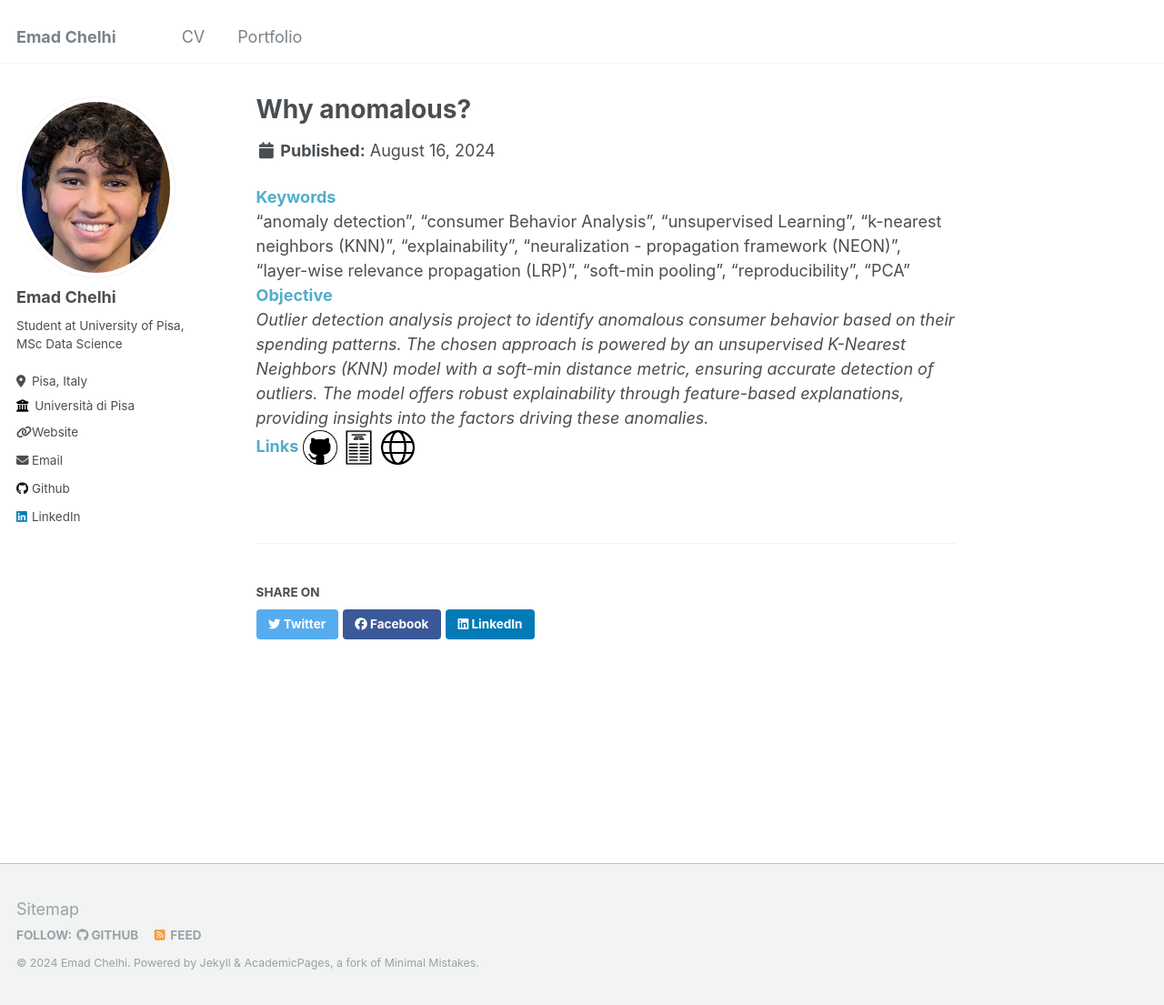
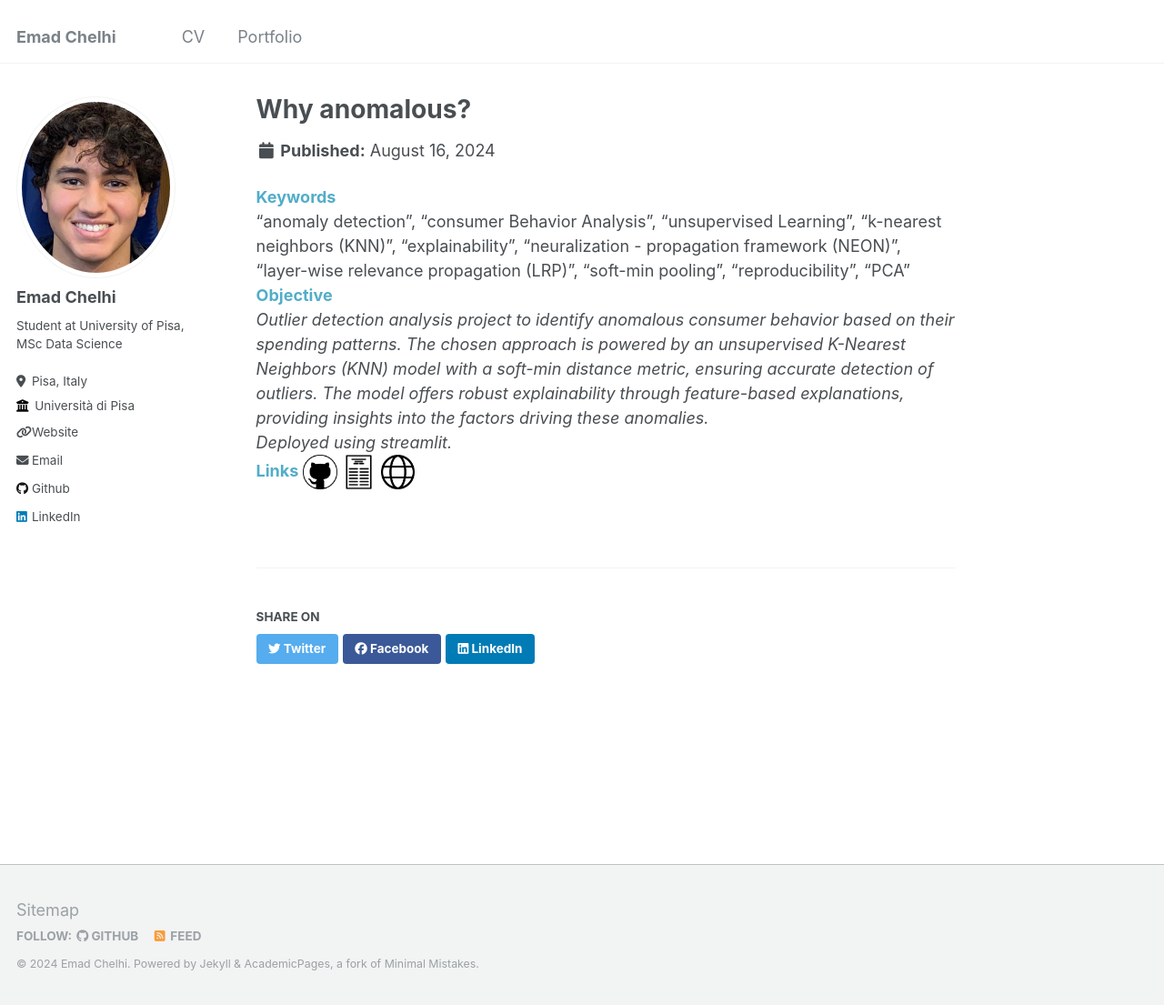
Before and after one commit to EmadChelhi/EmadChelhi.github.io, a Jekyll site: the page built from _portfolio/portfolio-11.md, in a window 1280 px wide and 1105 px high. Shown: the whole window at 91% size. Built offline with Jekyll 4.4.1, drawn with Linux system fonts in a browser that asks for light colours.

Commit message:
Update portfolio-11.md

```diff
--- a/_portfolio/portfolio-11.md
+++ b/_portfolio/portfolio-11.md
@@ -8,6 +8,7 @@ permalink: /projects/why_anomalous/
 <span style="color:rgba(82,173,200,255)"> **Keywords** </span>\
 "anomaly detection", "consumer Behavior Analysis", "unsupervised Learning", "k-nearest neighbors (KNN)", "explainability", "neuralization - propagation framework (NEON)", "layer-wise relevance propagation (LRP)", "soft-min pooling", "reproducibility", "PCA" \
 <span style="color:rgba(82,173,200,255)">**Objective**</span>\
-*Outlier detection analysis project to identify anomalous consumer behavior based on their spending patterns. The chosen approach is powered by an unsupervised K-Nearest Neighbors (KNN) model with a soft-min distance metric, ensuring accurate detection of outliers. The model offers robust explainability through feature-based explanations, providing insights into the factors driving these anomalies.*\
+*Outlier detection analysis project to identify anomalous consumer behavior based on their spending patterns. The chosen approach is powered by an unsupervised K-Nearest Neighbors (KNN) model with a soft-min distance metric, ensuring accurate detection of outliers. The model offers robust explainability through feature-based explanations, providing insights into the factors driving these anomalies.\
+Deployed using streamlit.*\
 <span style="color:rgba(82,173,200,255)"> **Links** </span>
 [<img src="/images/GitHub.png" alt="GitHub" width="37.5" height="12.5" />](https://github.com/emadchelhi/Why-anomalous) [<img src="/images/report_icone.png" alt="Report" width="37.5" height="12.5" />](https://drive.google.com/file/d/1z8tgu2ueH8BaefzG8rIVMLrWKPW4sHe4/view?usp=sharing) [<img src="/images/deploy_logo.png" alt="Deployment" width="37.5" height="12.5" />](https://why-anomalous.streamlit.app/)
```
